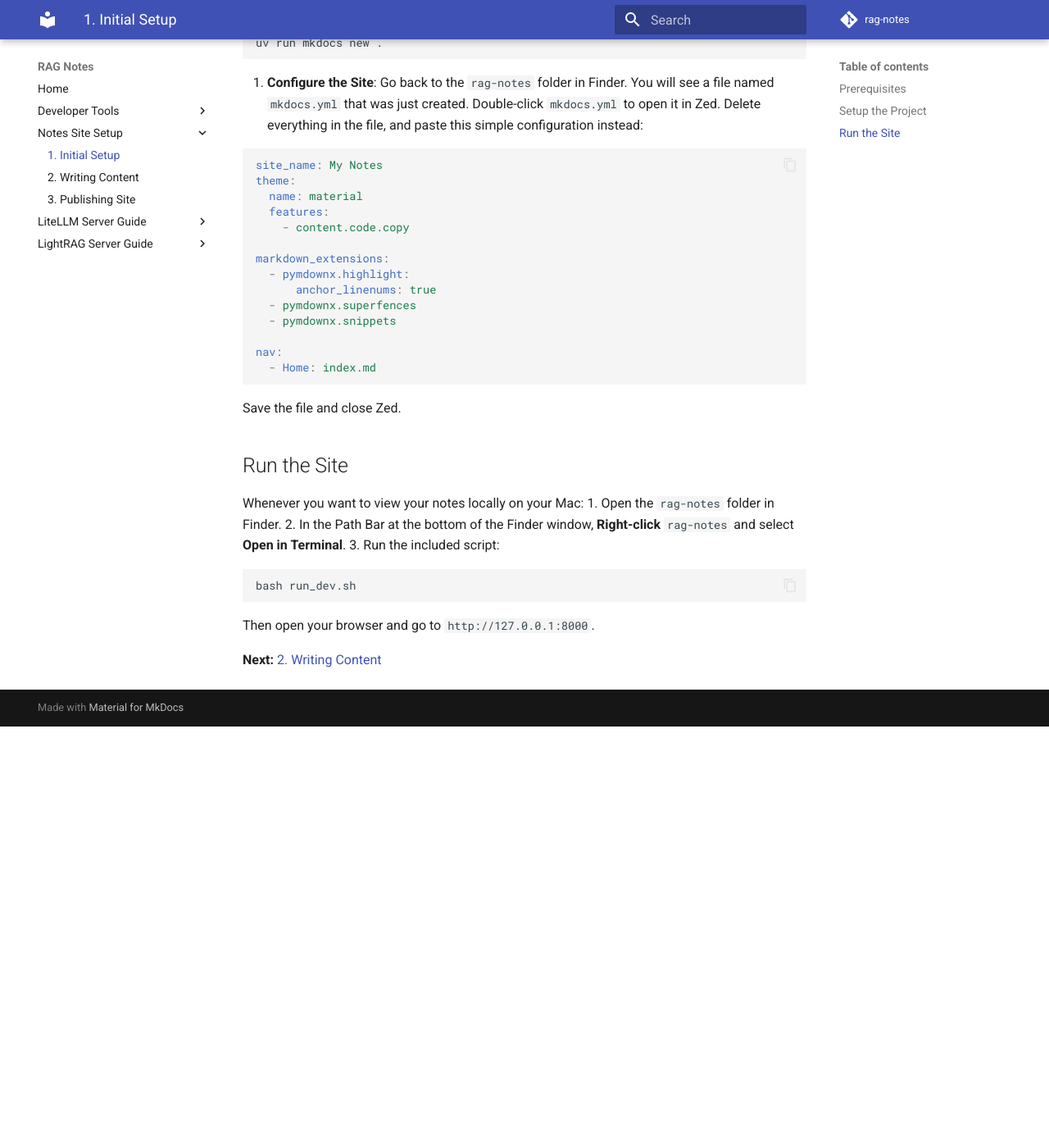
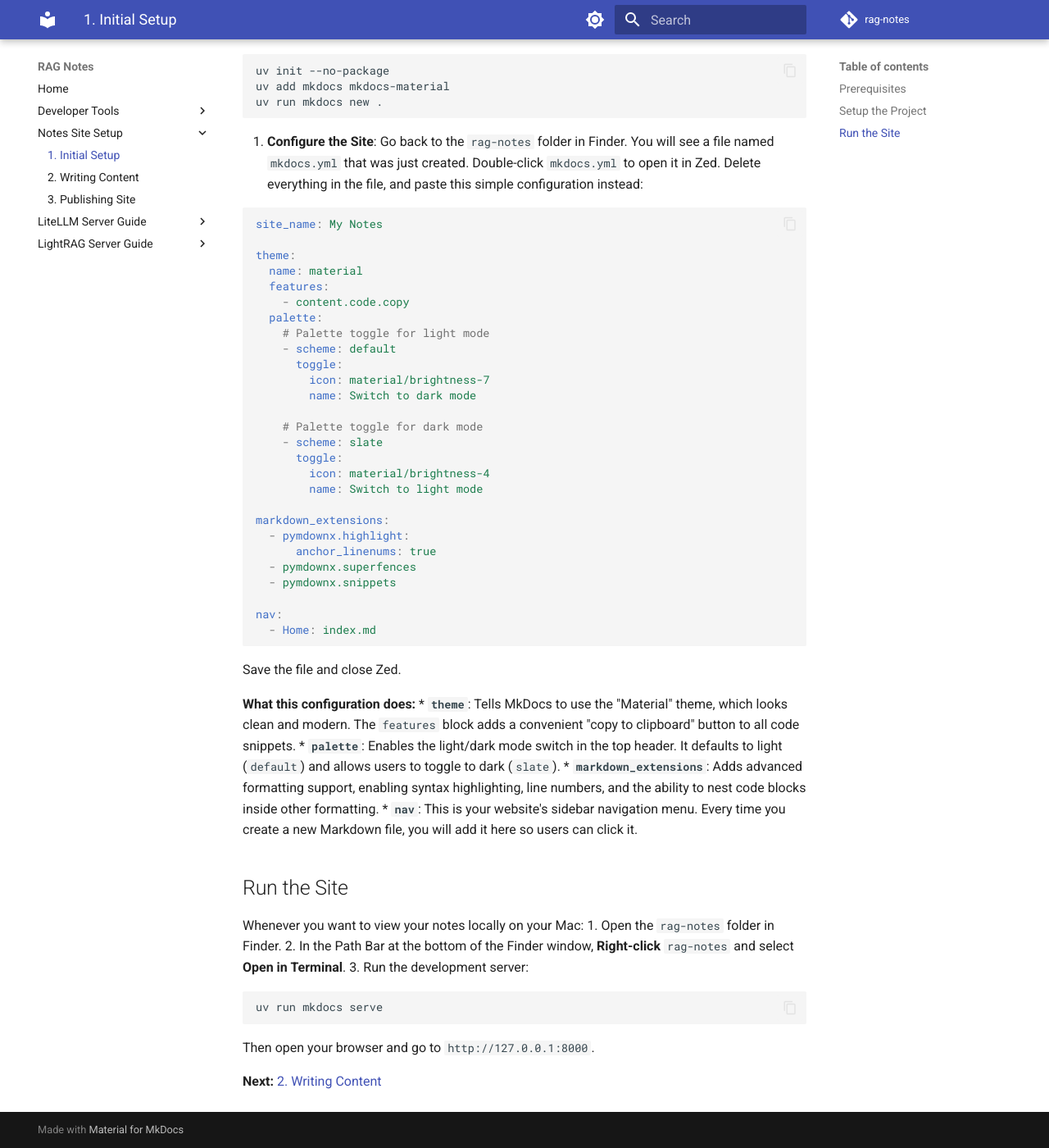
Before and after one commit to kbhatiya999/rag-notes, an MkDocs documentation site: the page built from docs/notes-site/1-initial-setup.md, in a window 1280 px wide and 1400 px high, scrolled down 844 px. Shown: the whole window at 82% size. Built offline with MkDocs 1.6.1 and Material for MkDocs 9.7.7, drawn with Linux system fonts in a browser that asks for light colours; comment, search, counter and statistics services are not loaded; before the commit the page ends 1730 px from its top, so only the background shows below that.

Commit message:
Pushing final UI/shortcuts and media layout fixes

````diff
--- a/docs/notes-site/1-initial-setup.md
+++ b/docs/notes-site/1-initial-setup.md
@@ -11,6 +11,10 @@ You need two things installed on your Mac. Open the Terminal app (`⌘ + Space`,
    /bin/bash -c "$(curl -fsSL https://raw.githubusercontent.com/Homebrew/install/HEAD/install.sh)"
    ```
 2. **uv**:
+   ```bash
+   brew install uv
+   ```
+
 ## Setup the Project
 
 1. **Create the Folders (in Finder)**:
@@ -36,10 +40,23 @@ You need two things installed on your Mac. Open the Terminal app (`⌘ + Space`,
 
    ```yaml
    site_name: My Notes
+
    theme:
      name: material
      features:
        - content.code.copy
+     palette:
+       # Palette toggle for light mode
+       - scheme: default
+         toggle:
+           icon: material/brightness-7
+           name: Switch to dark mode
+
+       # Palette toggle for dark mode
+       - scheme: slate
+         toggle:
+           icon: material/brightness-4
+           name: Switch to light mode
 
    markdown_extensions:
      - pymdownx.highlight:
@@ -52,15 +69,21 @@ You need two things installed on your Mac. Open the Terminal app (`⌘ + Space`,
    ```
    Save the file and close Zed.
 
+   **What this configuration does:**
+   * **`theme`**: Tells MkDocs to use the "Material" theme, which looks clean and modern. The `features` block adds a convenient "copy to clipboard" button to all code snippets.
+   * **`palette`**: Enables the light/dark mode switch in the top header. It defaults to light (`default`) and allows users to toggle to dark (`slate`).
+   * **`markdown_extensions`**: Adds advanced formatting support, enabling syntax highlighting, line numbers, and the ability to nest code blocks inside other formatting.
+   * **`nav`**: This is your website's sidebar navigation menu. Every time you create a new Markdown file, you will add it here so users can click it.
+
 ## Run the Site
 
 Whenever you want to view your notes locally on your Mac:
 1. Open the `rag-notes` folder in Finder.
 2. In the Path Bar at the bottom of the Finder window, **Right-click** `rag-notes` and select **Open in Terminal**.
-3. Run the included script:
+3. Run the development server:
 
 ```bash
-bash run_dev.sh
+uv run mkdocs serve
 ```
 
 Then open your browser and go to `http://127.0.0.1:8000`.
--- a/mkdocs.yml
+++ b/mkdocs.yml
@@ -40,3 +40,15 @@ theme:
   name: material
   features:
     - content.code.copy
+  palette:
+    # Palette toggle for light mode
+    - scheme: default
+      toggle:
+        icon: material/brightness-7
+        name: Switch to dark mode
+
+    # Palette toggle for dark mode
+    - scheme: slate
+      toggle:
+        icon: material/brightness-4
+        name: Switch to light mode
````
Also changed, not shown: docs/dev-tools/mac-terminal-shortcuts.md (+26 -1 lines), docs/index.md (+3 -2 lines), docs/litellm/5-usage-and-testing.md (+13 -17 lines), docs/notes-site/3-publishing-site.md (+2 -3 lines), 1 other file.
